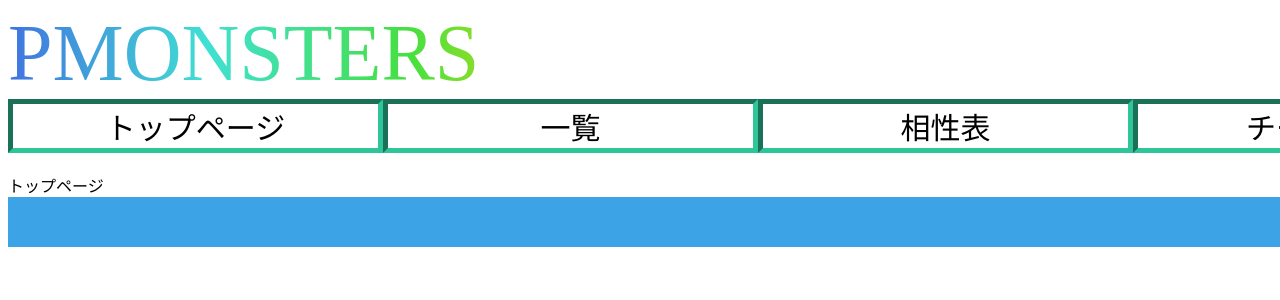
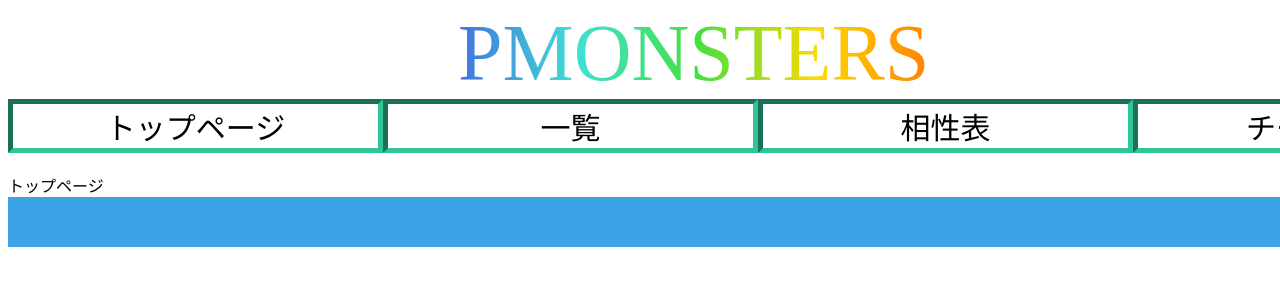
Before and after one commit to DIO0550/DPWiki, a React app in the folder src/frontend/: page / in a window 1280 px wide. Shown: the top 300 px of the page. Built offline with nearby package versions, Linux system fonts and the light colour scheme.

Commit message:
ヘッダーの位置を調整。

```diff
--- a/src/frontend/stylesheet/header.sass
+++ b/src/frontend/stylesheet/header.sass
@@ -6,4 +6,5 @@
     background-clip: text
     -webkit-background-clip: text
     -webkit-text-fill-color: transparent
-    width: 1000px
+    width: 600px
+    margin: auto
```
